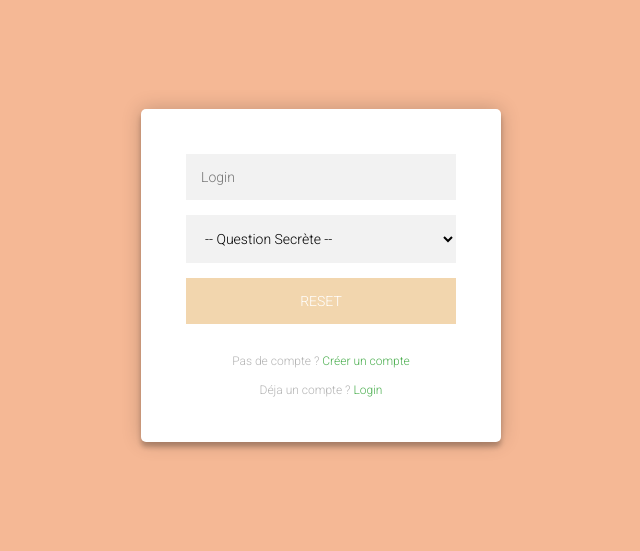
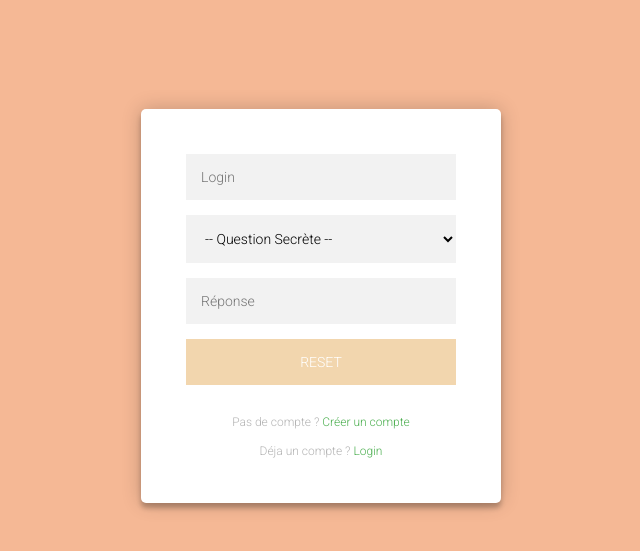
Before and after one commit to ralphi2811/OCP3, a PHP site: page /view/frontend/resetPasswordView.php in a window 1280 px wide. Shown: the top 551 px of the page, without its empty margins (319-959 px from the left). Run offline with PHP 8.4, Linux system fonts and the light colour scheme.

Commit message:
Add answer input on resetpassword

```diff
--- a/view/frontend/resetPasswordView.php
+++ b/view/frontend/resetPasswordView.php
@@ -11,6 +11,7 @@
                 <option value="mother">Nom de jeune fille de votre mère</option>
                 <option value="car">Votre première voiture</option>
             </select>
+            <input type="text" name="answer" placeholder="Réponse"/>
             <input class="button" type="submit" value="RESET">
             <p class="message">Pas de compte ? <a href="index.php?action=register">Créer un compte</a></p>
             <p class="message">Déja un compte ? <a href="index.php">Login</a></p>
```
